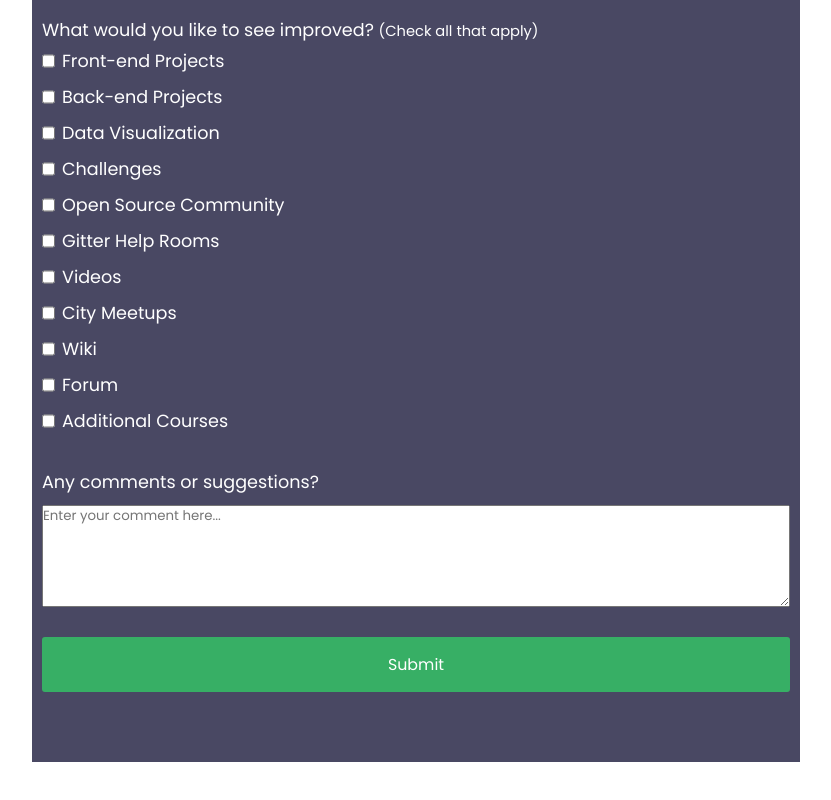
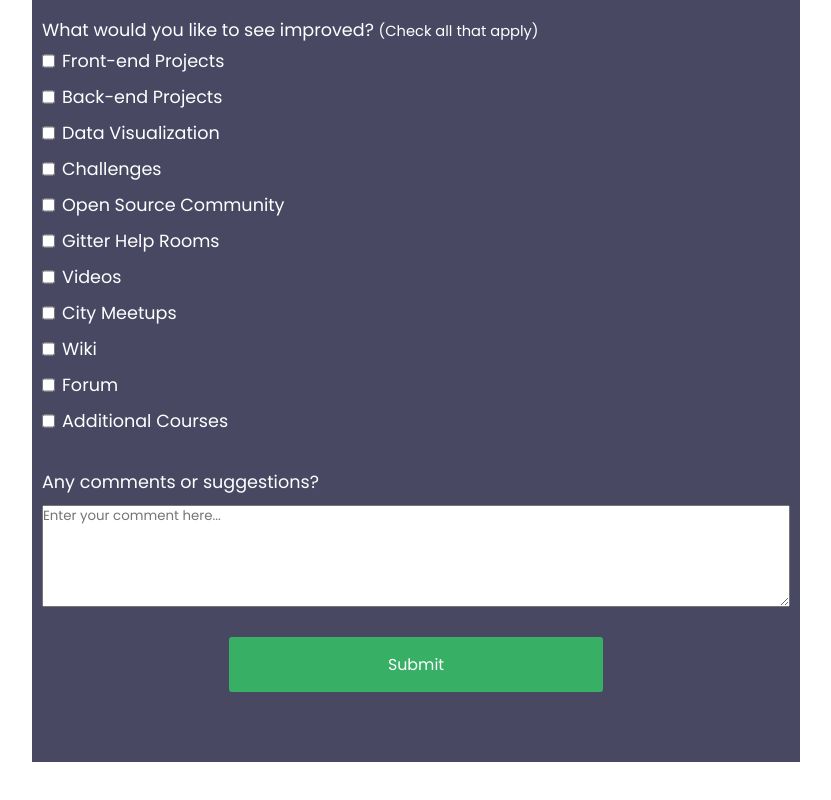
Before and after one commit to EmmanuelEffi/survey-form, a plain HTML site: page index.html in a window 1280 px wide. Shown: the part 1027-1827 px from the top of the page, without its empty margins (224-1055 px from the left). Drawn offline with Linux system fonts and the light colour scheme.

Commit message:
changed the button width to half (50%) and centered it at the min-width: 750px media query

```diff
--- a/styles.css
+++ b/styles.css
@@ -106,7 +106,11 @@ textarea {
 
 @media (min-width: 750px) {
     .container {
-
         padding: 10% 20%;
     }
+
+    #submit {
+      width: 50%;
+      margin: auto;
+    }
 }
```
